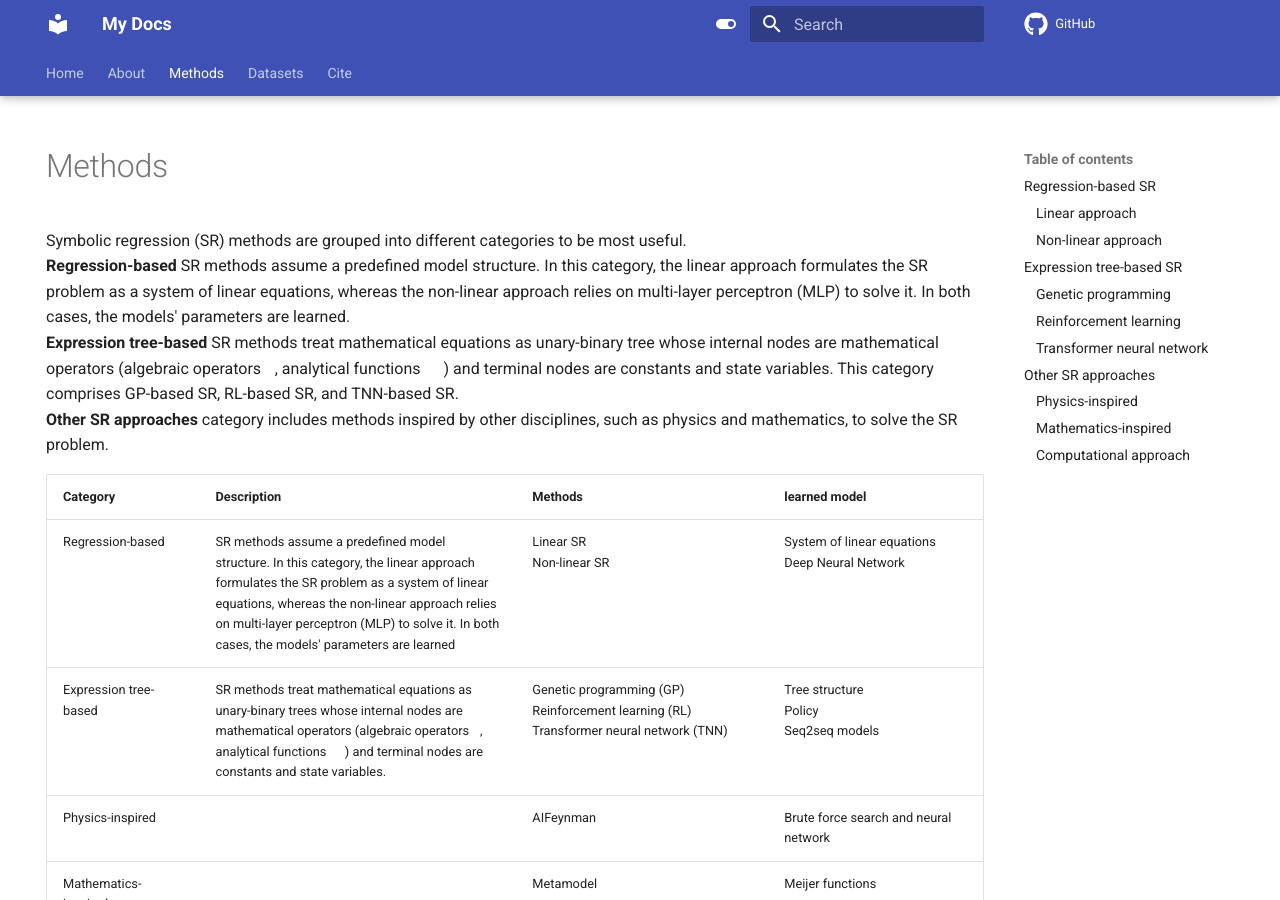
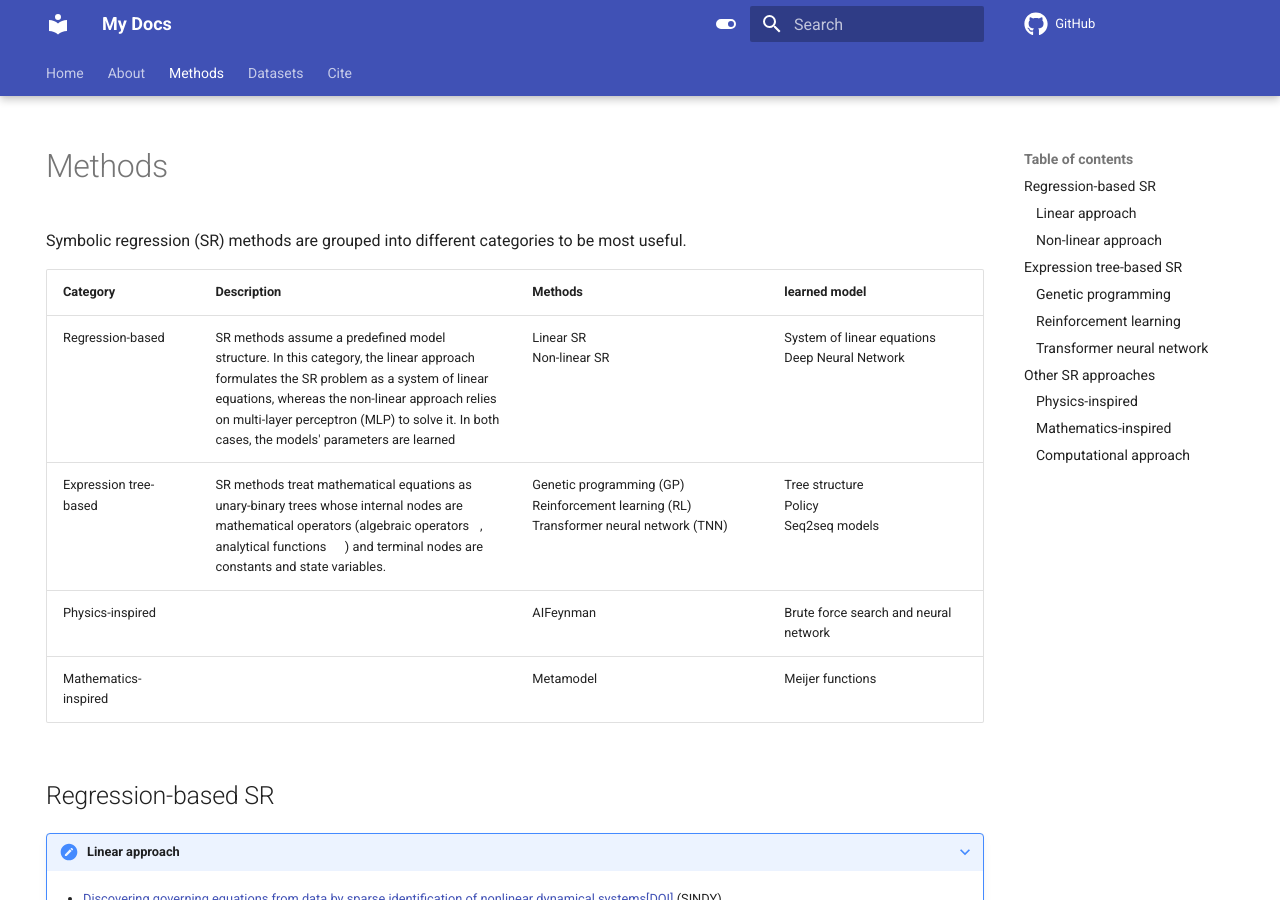
Before and after one commit to nmakke/MkDocsTest, an MkDocs documentation site: the page built from docs/methods.md, in a window 1280 px wide and 900 px high. Built offline with MkDocs 1.6.1 and Material for MkDocs 9.7.7, drawn with Linux system fonts in a browser that asks for light colours; formulas are drawn with MathJax 3; comment, search, counter and statistics services are not loaded.

Commit message:
Update methods.md

```diff
--- a/docs/methods.md
+++ b/docs/methods.md
@@ -3,10 +3,10 @@ hide:
   - navigation
 ---
 
-Symbolic regression (SR) methods are grouped into different categories to be most useful.<br>
-  **Regression-based** SR methods assume a predefined model structure. In this category, the linear approach formulates the SR problem as a system of linear equations, whereas the non-linear approach relies on multi-layer perceptron (MLP) to solve it. In both cases, the models' parameters are learned.<br>
-  **Expression tree-based** SR methods treat mathematical equations as unary-binary tree whose internal nodes are mathematical operators (algebraic operators $\{+, -, \times, \div\}$,  analytical functions $\{\cos,\sin,\tan,\exp,\log,\mathrm{sqrt},\mathrm{etc}\}$) and terminal nodes are constants and state variables. This category comprises GP-based SR, RL-based SR, and TNN-based SR.<br>
-  **Other SR approaches** category includes methods inspired by other disciplines, such as physics and mathematics, to solve the SR problem.
+Symbolic regression (SR) methods are grouped into different categories to be most useful.<be>
+<!--**Regression-based** SR methods assume a predefined model structure. In this category, the linear approach formulates the SR problem as a system of linear equations, whereas the non-linear approach relies on multi-layer perceptron (MLP) to solve it. In both cases, the models' parameters are learned.<be>-->
+<!-- ´**Expression tree-based** SR methods treat mathematical equations as unary-binary tree whose internal nodes are mathematical operators (algebraic operators $\{+, -, \times, \div\}$,  analytical functions $\{\cos,\sin,\tan,\exp,\log,\mathrm{sqrt},\mathrm{etc}\}$) and terminal nodes are constants and state variables. This category comprises GP-based SR, RL-based SR, and TNN-based SR.<br>-->
+<!--  **Other SR approaches** category includes methods inspired by other disciplines, such as physics and mathematics, to solve the SR problem.-->
 
 <!-- | Category | Description | Methods | learned model |-->
 | <div style="width:120px">Category</div> | <div style="width:180px">Description</div> | <div style="width:220px">Methods</div> | <div style="width:180px">learned model</div> |
```
